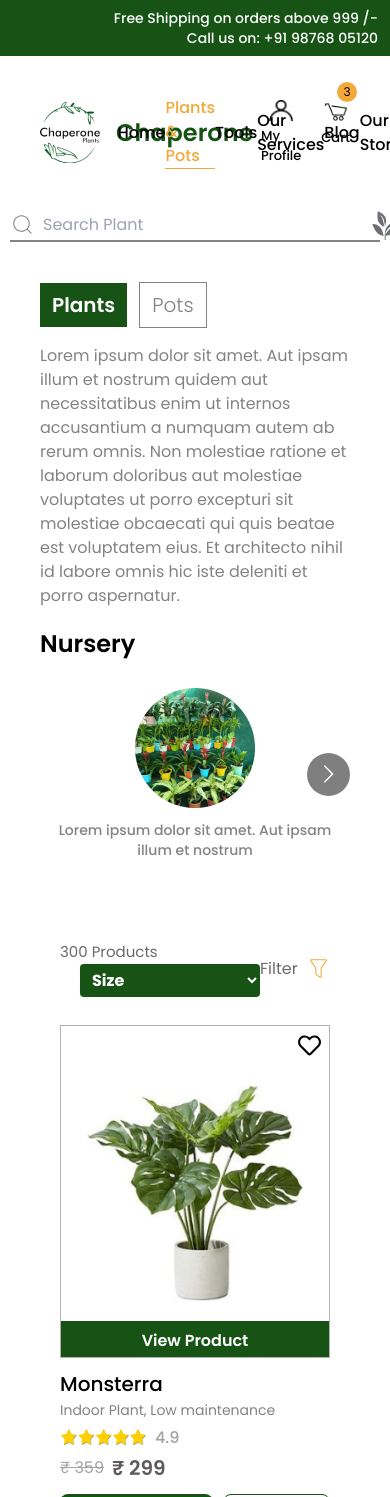
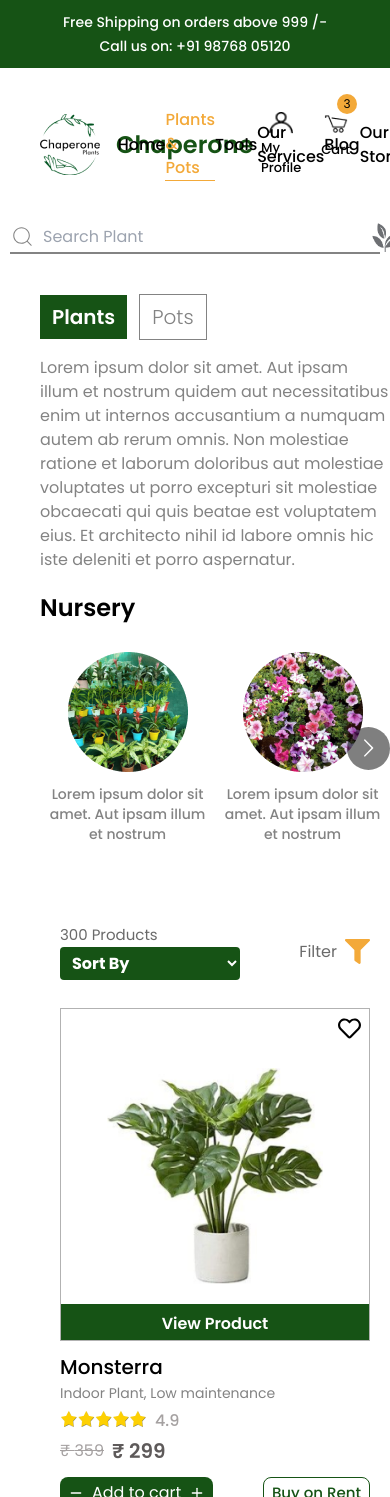
Before and after one commit to pilli05/ease-smith, a React (Create React App) app: page /products in a window 390 px wide. Shown: the top 1497 px of the page. Built offline with nearby package versions, Linux system fonts and the light colour scheme.

Commit message:
Responsive Started with Filter

```diff
--- a/package.json
+++ b/package.json
@@ -3,6 +3,9 @@
   "version": "0.1.0",
   "private": true,
   "dependencies": {
+    "@emotion/react": "^11.13.3",
+    "@emotion/styled": "^11.13.0",
+    "@mui/material": "^6.1.4",
     "@testing-library/jest-dom": "^5.17.0",
     "@testing-library/react": "^13.4.0",
     "@testing-library/user-event": "^13.5.0",
--- a/src/components/Carousel/CarouselComponent.js
+++ b/src/components/Carousel/CarouselComponent.js
@@ -19,7 +19,7 @@ const responsive = {
   },
   mobile: {
     breakpoint: { max: 464, min: 0 },
-    items: 1,
+    items: 2,
   },
 };
 
--- a/src/components/FilterComponent/FilterComponent.js
+++ b/src/components/FilterComponent/FilterComponent.js
@@ -1,9 +1,19 @@
 import React from "react";
 import { filterList } from "../../constant/filterList";
 
-const FilterComponent = () => {
+const FilterComponent = ({ open, setOpen }) => {
+  const handleFilter = () => {
+    setOpen(false);
+  };
+
   return (
-    <div className="hidden md:block col-span-3 px-5 py-3 bg-[#F0FFE5] space-y-3">
+    <div
+      className={
+        open
+          ? "block md:hidden col-span-3 px-5 py-3 bg-[#F0FFE5] space-y-3"
+          : "hidden md:block col-span-3 px-5 py-3 bg-[#F0FFE5] space-y-3"
+      }
+    >
       <div className="font-[600] flex items-center justify-between  text-base text-[#6E6E6E] border-b-2 border-b-[#A8A8A8] pb-2">
         <span>Filter</span>
         <span>Clear All</span>
@@ -17,6 +27,7 @@ const FilterComponent = () => {
                   ? "flex items-center justify-between font-[400] text-base text-[#6E6E6E] pb-1"
                   : "flex items-center justify-between font-[400] text-base text-[#6E6E6E] border-b-2 border-b-[#A8A8A8] pb-2"
               }
+              onClick={handleFilter}
             >
               <span>{filter.name}</span>
               <span className="cursor-pointer">{filter.expand}</span>
--- a/src/components/Header/Header.js
+++ b/src/components/Header/Header.js
@@ -5,15 +5,15 @@ import { CiSearch } from "react-icons/ci";
 const Header = () => {
   return (
     <>
-      <div className="bg-[#165315] px-3 py-2 grid grid-cols-12">
-        <span className="text-white text-sm font-[500] col-span-12 md:col-span-7 text-end">
+      <div className="bg-[#165315] px-3 py-3 md:py-2 grid grid-cols-12 space-y-1 md:space-y-0">
+        <span className="text-white text-sm font-[500] col-span-12 md:col-span-7 text-center md:text-end">
           Free Shipping on orders above 999 /-
         </span>
-        <span className="text-white text-sm font-[500] col-span-12 md:col-span-5 text-end">
+        <span className="text-white text-sm font-[500] col-span-12 md:col-span-5 text-center md:text-end">
           Call us on: +91 98768 05120
         </span>
       </div>
-      <div className="my-5 grid grid-cols-12 items-center px-10 sticky top-0 py-5 bg-white z-50">
+      <div className="my-5 grid grid-cols-12 items-center px-10 sticky top-0 py-5 bg-white z-50 ">
         <div className="col-span-3 flex items-center">
           <img
             src="/assets/easesmith-logo.png"
--- a/src/pages/Products/Products.js
+++ b/src/pages/Products/Products.js
@@ -1,13 +1,37 @@
-import React from "react";
+import React, { useState } from "react";
 import "./Products.css";
 import CarouselComponent from "../../components/Carousel/CarouselComponent";
 import ProductCard from "../../components/ProductCard/ProductCard";
-import { CiFilter } from "react-icons/ci";
 import FilterComponent from "../../components/FilterComponent/FilterComponent";
+import { FaFilter } from "react-icons/fa";
+import Dialog from "@mui/material/Dialog";
 
 const Products = () => {
+  const [open, setOpen] = useState(false);
+
+  const handleClickOpen = () => {
+    setOpen(true);
+  };
+
+  const handleClose = () => {
+    setOpen(false);
+  };
+
   return (
-    <div className="px-10 my-10">
+    <div className="">
+      <React.Fragment>
+        <Dialog
+          open={open}
+          keepMounted
+          onClose={handleClose}
+          aria-describedby="alert-dialog-slide-description"
+          fullWidth
+        >
+          <FilterComponent open={open} setOpen={setOpen} />
+        </Dialog>
+      </React.Fragment>
+
+      <div className="pl-10 md:pl-10 md:px-10 my-10">
         <div className="flex items-center space-x-3 mb-4">
           <button className="bg-[#165315] text-xl text-white px-3 py-2 font-[600]">
             Plants
@@ -30,12 +54,12 @@ const Products = () => {
           <FilterComponent />
           <div className="col-span-12 md:col-span-9 py-2 px-5">
             <div className="flex items-center justify-between  md:pl-10">
-            <div className="space-x-5">
+              <div className="md:space-x-5 flex flex-col md:flex-row">
                 <span className="font-[400] text-[15px] text-[#6A6A6A]">
                   300 Products
                 </span>
                 <select className="bg-[#165315] py-1 px-2 text-white rounded outline-none w-[180px] font-[700] text-base">
-                <option className="bg-white text-black" disabled>
+                  <option className="bg-white text-black" value="">
                     Sort By
                   </option>
                   <option className="bg-white text-black" value="size">
@@ -54,7 +78,7 @@ const Products = () => {
               </div>
               <div className="flex items-center space-x-2 block md:hidden">
                 <span className="text-[#6A6A6A]">Filter</span>
-              <CiFilter size={25} color="#F3A939" />
+                <FaFilter size={25} color="#F3A939" onClick={handleClickOpen} />
               </div>
             </div>
             <div className="my-7">
@@ -63,6 +87,7 @@ const Products = () => {
           </div>
         </div>
       </div>
+    </div>
   );
 };
 
```
Lines whose indentation alone changed are shown as unchanged.
